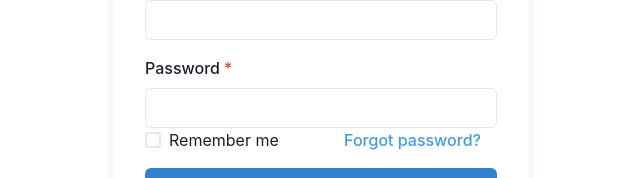
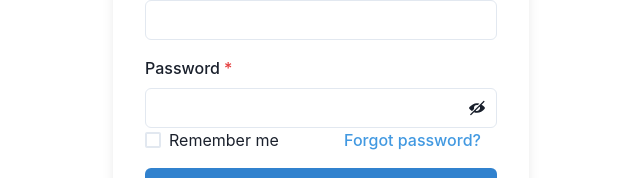
Before and after one commit to lerbix/SmartFlow-Blockchain-Cardano, a React (Vite) app in the folder cardano-front/: page / in a window 1280 px wide. Shown: the part 187-365 px from the top of the page, without its empty margins (319-959 px from the left). Built offline with nearby package versions, Linux system fonts and the light colour scheme.

Commit message:
Add ShowPassword functionality in the LoginPage

```diff
--- a/cardano-front/src/components/LogForm.jsx
+++ b/cardano-front/src/components/LogForm.jsx
@@ -14,12 +14,13 @@
     useColorModeValue,
     Alert,
     AlertIcon,
-    Image,
+    Image, InputRightElement, InputGroup,
 } from '@chakra-ui/react';
 import AuthenticationService from "../services/AuthenticationService.js";
 import { initializeApp } from "firebase/app";
 import firebaseConfig from "../utils/firebaseConfig.js";
 import { getAuth} from "firebase/auth";
+import { ViewIcon, ViewOffIcon } from '@chakra-ui/icons';
 
 const app = initializeApp(firebaseConfig);
 const auth = getAuth(app);
@@ -29,6 +30,7 @@
     const [password, setPassword] = useState('');
     const [error, setError] = useState('');
     const [rememberMe, setRememberMe] = useState(false);
+    const [showPassword, setShowPassword] = useState(false);
 
 
     useEffect(() => {
@@ -83,11 +85,22 @@
                         </FormControl>
                         <FormControl id="password" isRequired mt="4">
                             <FormLabel>Password</FormLabel>
+                            <InputGroup>
                             <Input
-                                type="password"
+                                type={showPassword ? 'text' : 'password'}
                                 value={rememberMe && !password ? '' : password}
                                 onChange={(e) => setPassword(e.target.value)}
                             />
+                                <InputRightElement h={'full'}>
+                                    <Button
+                                        variant={'ghost'}
+                                        onClick={() =>
+                                            setShowPassword((showPassword) => !showPassword)
+                                        }>
+                                        {showPassword ? <ViewIcon /> : <ViewOffIcon />}
+                                    </Button>
+                                </InputRightElement>
+                            </InputGroup>
                         </FormControl>
                         <Stack  direction={{ base: 'column', sm: 'row' }}
                                 align={'start'}
```
